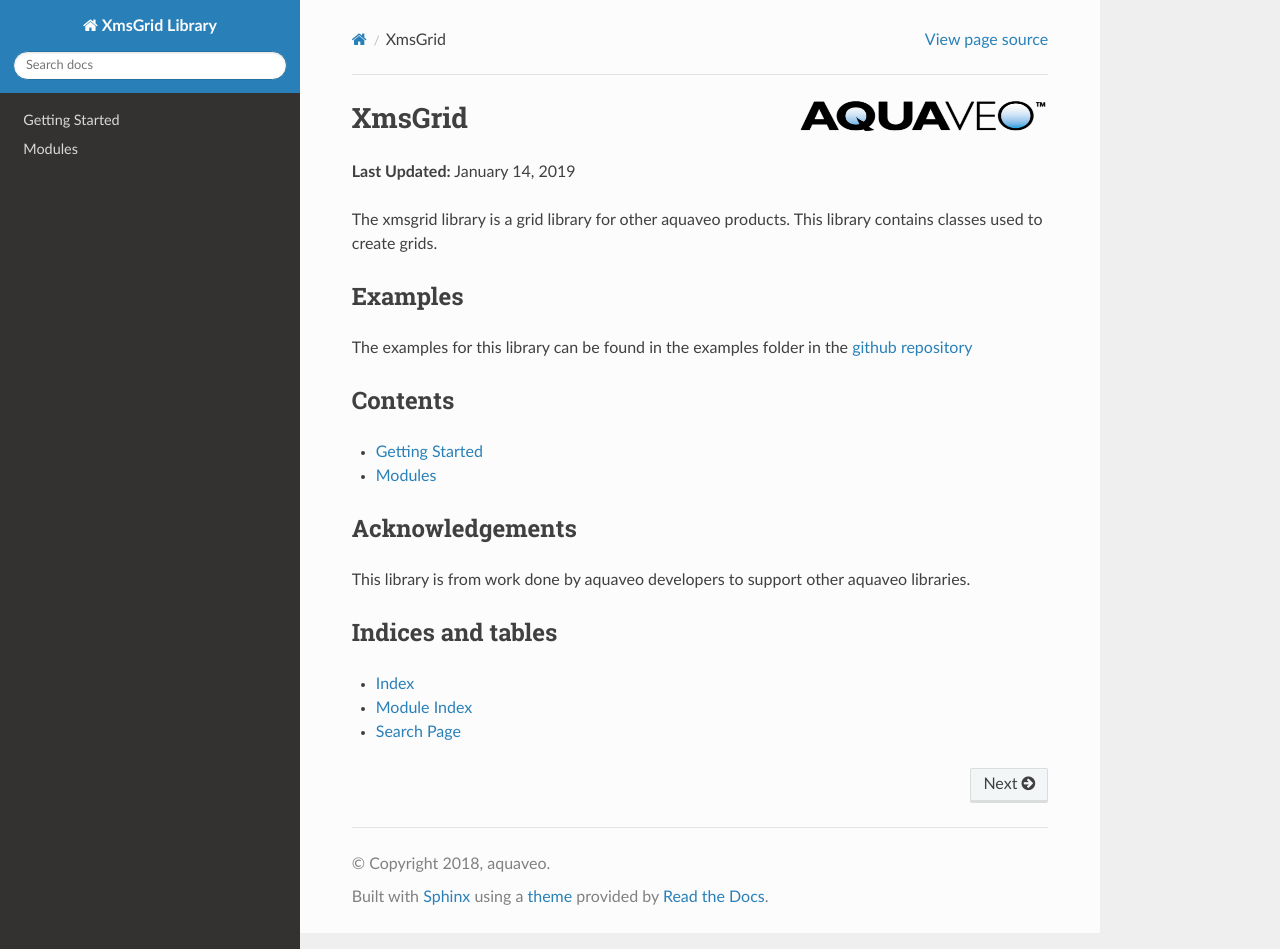
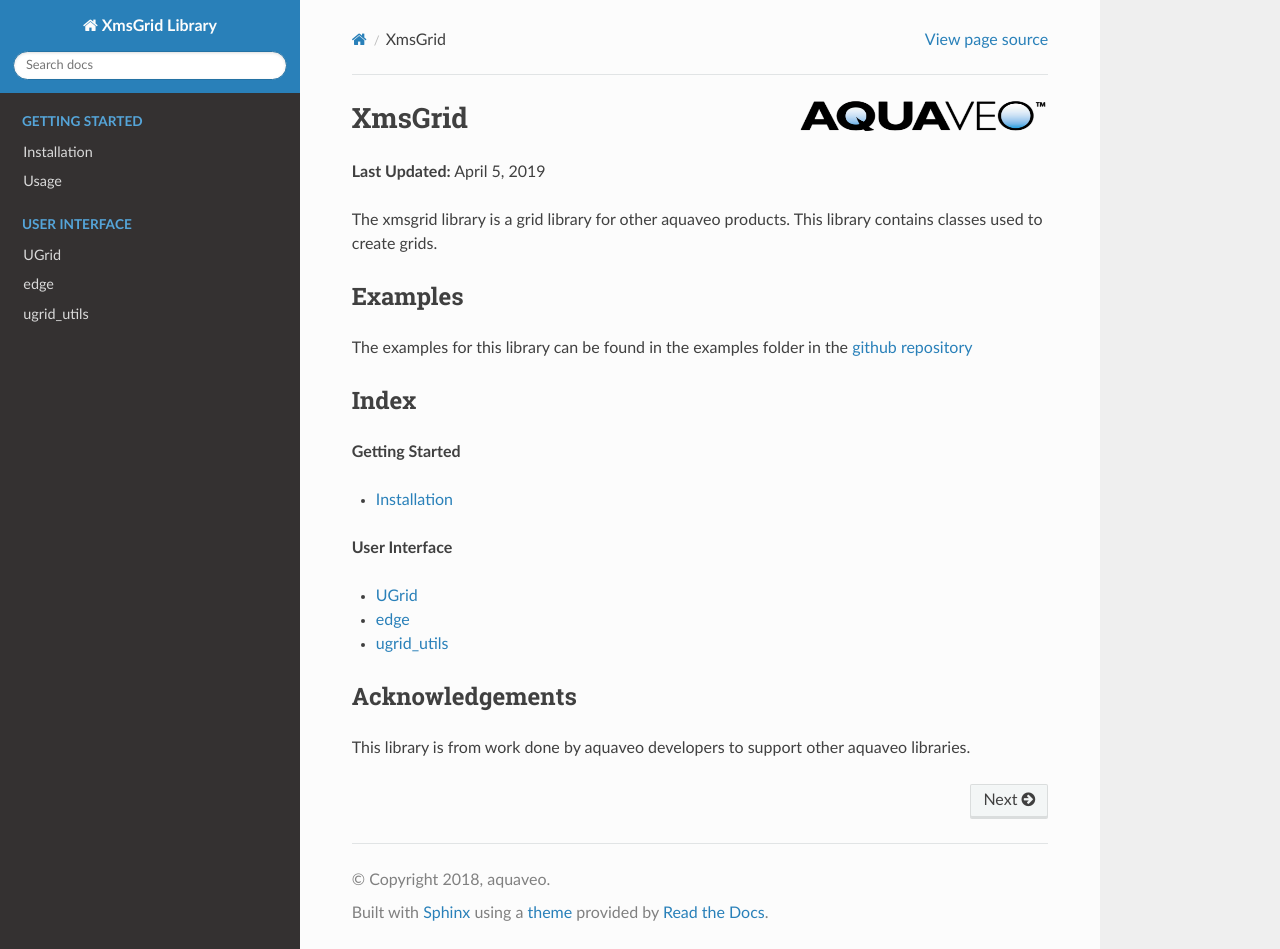
Before and after one commit to Aquaveo/xmsgrid, a Sphinx documentation site: the page built from pydocs/source/index.rst, in a window 1280 px wide and 949 px high. Built offline with Sphinx 7.4.7 and the Read the Docs theme 2.0.0, drawn with Linux system fonts in a browser that asks for light colours; the version number could not be read and is left out.

```diff
--- a/pydocs/source/conf.py
+++ b/pydocs/source/conf.py
@@ -15,7 +15,7 @@
 import os
 import sys
 sys.path.insert(0, os.path.abspath('.'))
-sys.path.insert(0, os.path.abspath(os.path.join('..', '..', 'build', 'lib')))
+sys.path.insert(0, os.path.abspath(os.path.join('..', '..', 'build_py', 'lib')))
 
 
 # -- Project information -----------------------------------------------------
--- a/pydocs/source/index.rst
+++ b/pydocs/source/index.rst
@@ -7,34 +7,47 @@
 XmsGrid |version|
 *****************
 
-**Last Updated:** January 14, 2019
+**Last Updated:** April 5, 2019
 
-The xmsgrid library is a grid library for other aquaveo products. This library contains classes used to create grids.
+The xmsgrid library is a grid library for other aquaveo products. This library
+contains classes used to create grids.
 
 Examples
 ========
 
-The examples for this library can be found in the examples folder in the `github repository <https://github.com/Aquaveo/xmsgrid>`_
+The examples for this library can be found in the
+examples folder in the `github repository <https://github.com/Aquaveo/xmsgrid>`_
 
+Index
+=====
 
-Contents
-========
+**Getting Started**
+
+* :doc:`getting_started`
+
+.. toctree::
+   :maxdepth: 2
+   :hidden:
+   :caption: Getting Started
+
+   getting_started.rst
+
+**User Interface**
+
+* :doc:`modules/ugrid/UGrid`
+* :doc:`modules/ugrid/edge`
+* :doc:`modules/ugrid/ugrid_utils`
 
 .. toctree::
    :maxdepth: 1
+   :hidden:
+   :caption: User Interface
 
-   gettingstarted
-   modules
+   modules/ugrid/UGrid.rst
+   modules/ugrid/edge.rst
+   modules/ugrid/ugrid_utils.rst
 
 Acknowledgements
 ================
 
 This library is from work done by aquaveo developers to support other aquaveo libraries.
-
-
-Indices and tables
-==================
-
-* :ref:`genindex`
-* :ref:`modindex`
-* :ref:`search`
--- a/pydocs/source/modules/ugrid/UGrid.rst
+++ b/pydocs/source/modules/ugrid/UGrid.rst
@@ -2,5 +2,9 @@
 UGrid
 *****
 
+A class to contain grid geometry.
+
 .. autoclass:: xmsgrid.ugrid.UGrid
    :members:
+
+   .. automethod:: __init__
--- /dev/null
+++ b/pydocs/source/modules/ugrid/edge.rst
@@ -0,0 +1,6 @@
+****
+edge
+****
+
+.. automodule:: xmsgrid.ugrid.edge
+   :members:
--- a/pydocs/source/modules/ugrid/ugrid_utils.rst
+++ b/pydocs/source/modules/ugrid/ugrid_utils.rst
@@ -1,6 +1,6 @@
-************
+***********
 ugrid_utils
-************
+***********
 
 .. automodule:: xmsgrid.ugrid.ugrid_utils
    :members:
```
Also changed, not shown: pydocs/source/getting_started.rst (added, +22 -0 lines), pydocs/source/gettingstarted.rst (deleted, +0 -16 lines), pydocs/source/modules.rst (deleted, +0 -19 lines), 1 other file.
